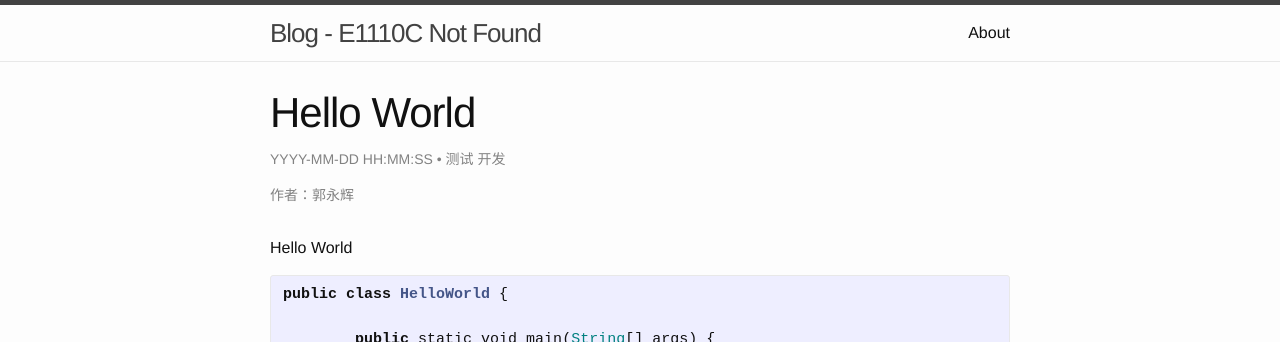
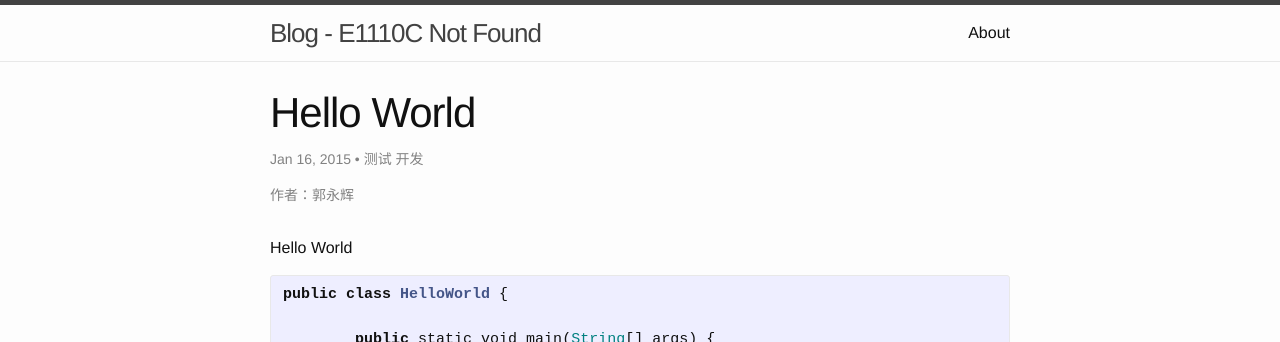
Before and after one commit to E1110CNotFound/E1110CNotFound.github.io, a Jekyll site: the page built from _posts/2015-01-16-hello-world.markdown, in a window 1280 px wide. Shown: the top 342 px of the page. Built offline with Jekyll 4.4.1, drawn with Linux system fonts in a browser that asks for light colours.

Commit message:
modify style of post.html

```diff
--- a/_layouts/post.html
+++ b/_layouts/post.html
@@ -5,7 +5,7 @@
 
   <header class="post-header">
     <h1 class="post-title">{{ page.title }}</h1>
-    <p class="post-meta">{{ page.date | date: "YYYY-MM-DD HH:MM:SS" }}{% if page.meta %} • {{ page.meta }}{% endif %}{% if page.categories %} • {% for category in page.categories %} {{ category }}{% endfor %}{% endif %}</p>
+    <p class="post-meta">{{ page.date | date: "%b %-d, %Y" }}{% if page.meta %} • {{ page.meta }}{% endif %}{% if page.categories %} • {% for category in page.categories %} {{ category }}{% endfor %}{% endif %}</p>
     {% if page.author %}<p class="post-meta">作者：{{ page.author }}</p>{% endif %}
   </header>
 
```
